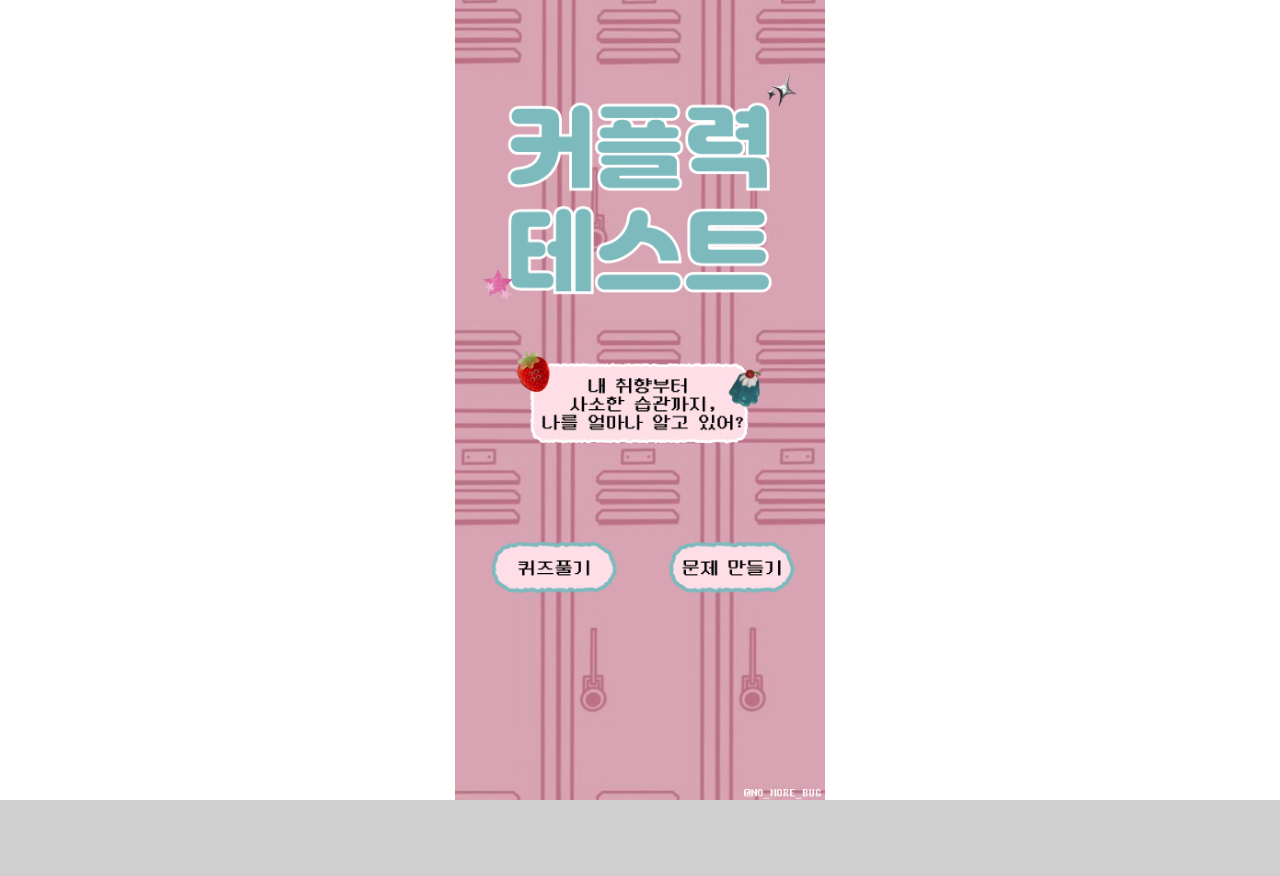
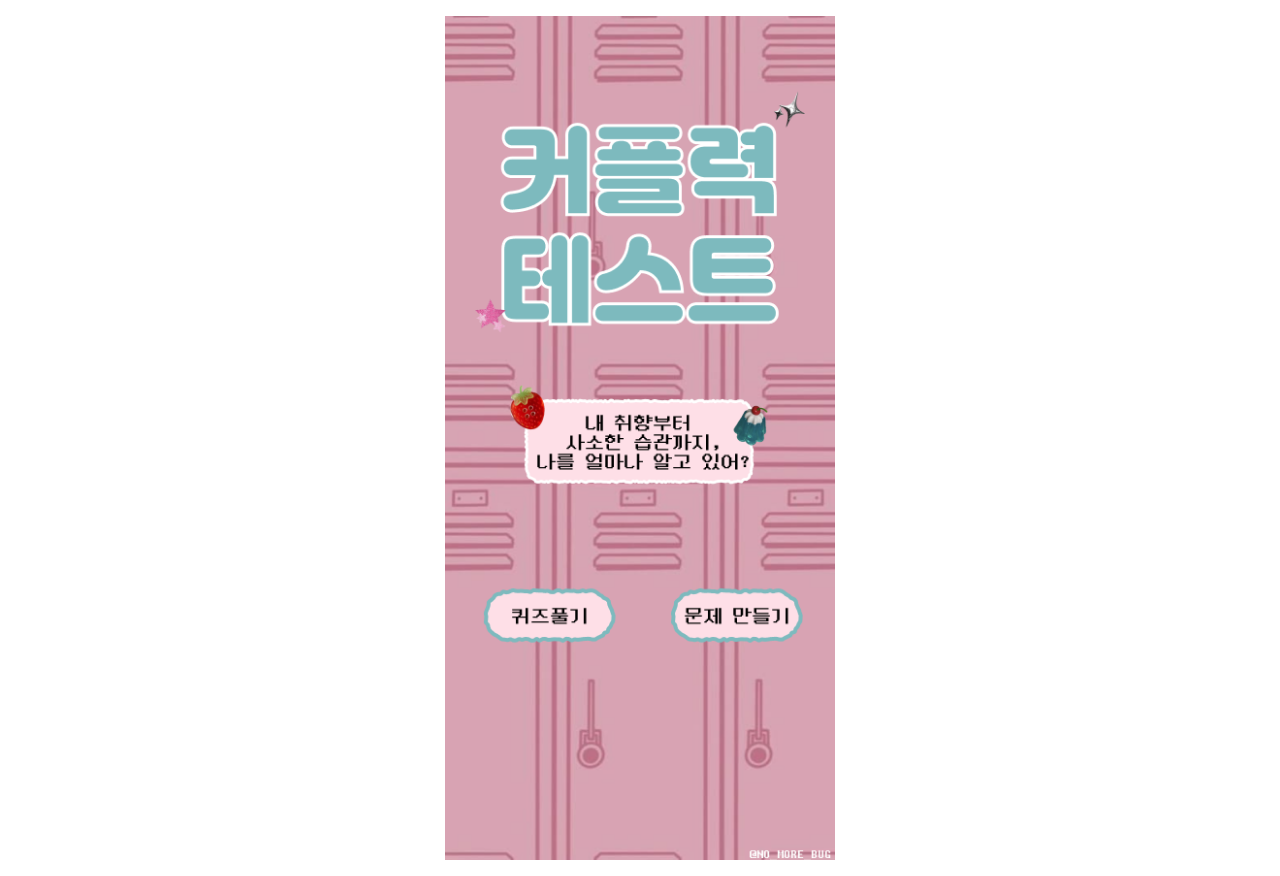
Before and after one commit to dmsdldmsdk78-cyber/couple-quiz, a React (Vite) app: page / in a window 1280 px wide. Before the commit the page ends 800 px from the top, so only its background shows below. Built offline with nearby package versions, Linux system fonts and the light colour scheme.

Commit message:
main수정

```diff
--- a/src/App.css
+++ b/src/App.css
@@ -1,8 +1,8 @@
 @font-face {
-    font-family: 'NeoDonggeunmo';
-    src: url('https://cdn.jsdelivr.net/gh/projectnoonnu/noonfonts_2001@1.3/NeoDunggeunmo.woff') format('woff');
-    font-weight: normal;
-    font-display: swap;
+  font-family: 'NeoDonggeunmo';
+  src: url('https://cdn.jsdelivr.net/gh/projectnoonnu/noonfonts_2001@1.3/NeoDunggeunmo.woff') format('woff');
+  font-weight: normal;
+  font-display: swap;
 }
 
 * {
@@ -30,24 +30,23 @@ button {
 }
 
 .app {
-  min-height: 100vh;
+  min-height: 100dvh;
   display: flex;
   justify-content: center;
   align-items: center;
-  background: #ffffff;
-  overflow: hidden;
+  padding: 16px;
+  background: #fff;
 }
 
 .screen {
   position: relative;
+  width: min(100%, 390px);
+  aspect-ratio: 390 / 844;
+  overflow: hidden;
 
-  width: min(100vw, calc(100vh * 390 / 844));
-  height: min(100vh, calc(100vw * 844 / 390));
-
-  overflow: hidden;
+  background-size: cover;
   background-repeat: no-repeat;
   background-position: center;
-  background-size: 100% 100%;
 }
 
 .intro-screen {
@@ -64,29 +63,30 @@ button {
   background-image: url('/quizimg/pinkbg.png');
 }
 
+/* 버튼 기본세팅 */
 .intro-hit-btn {
   position: absolute;
   z-index: 5;
   border: 0;
   background: transparent;
-  /* 디버깅용 좌표 맞추기 border: 2px solid red; */
+  /* border: 2px solid red; */
   cursor: pointer;
 }
 
 /* 왼쪽 퀴즈풀기 버튼 클릭 영역 */
 .intro-start-hit {
-  left: 38px;
-  top: 575px;
-  width: 125px;
-  height: 58px;
+  left: 9.7%;
+  top: 68.1%;
+  width: 32.1%;
+  height: 6.9%;
 }
 
 /* 오른쪽 문제 만들기 버튼 클릭 영역 */
 .intro-setting-hit {
-  left: 235px;
-  top: 575px;
-  width: 130px;
-  height: 58px;
+  left: 60.3%;
+  top: 68.1%;
+  width: 33.3%;
+  height: 6.9%;
 }
 
 .image-back-btn {
@@ -239,7 +239,8 @@ button {
 
 .setting-screen .page-title,
 .result-screen .page-title {
-  margin-bottom: 74px;
+   overflow-y: auto;
+  overflow-x: hidden;
 }
 
 .setting-card,
@@ -262,6 +263,8 @@ button {
 
 .setting-input {
   width: 100%;
+  max-width: 100%;
+  box-sizing: border-box;
   min-height: 38px;
   margin-bottom: 14px;
   padding: 0 12px;
```
